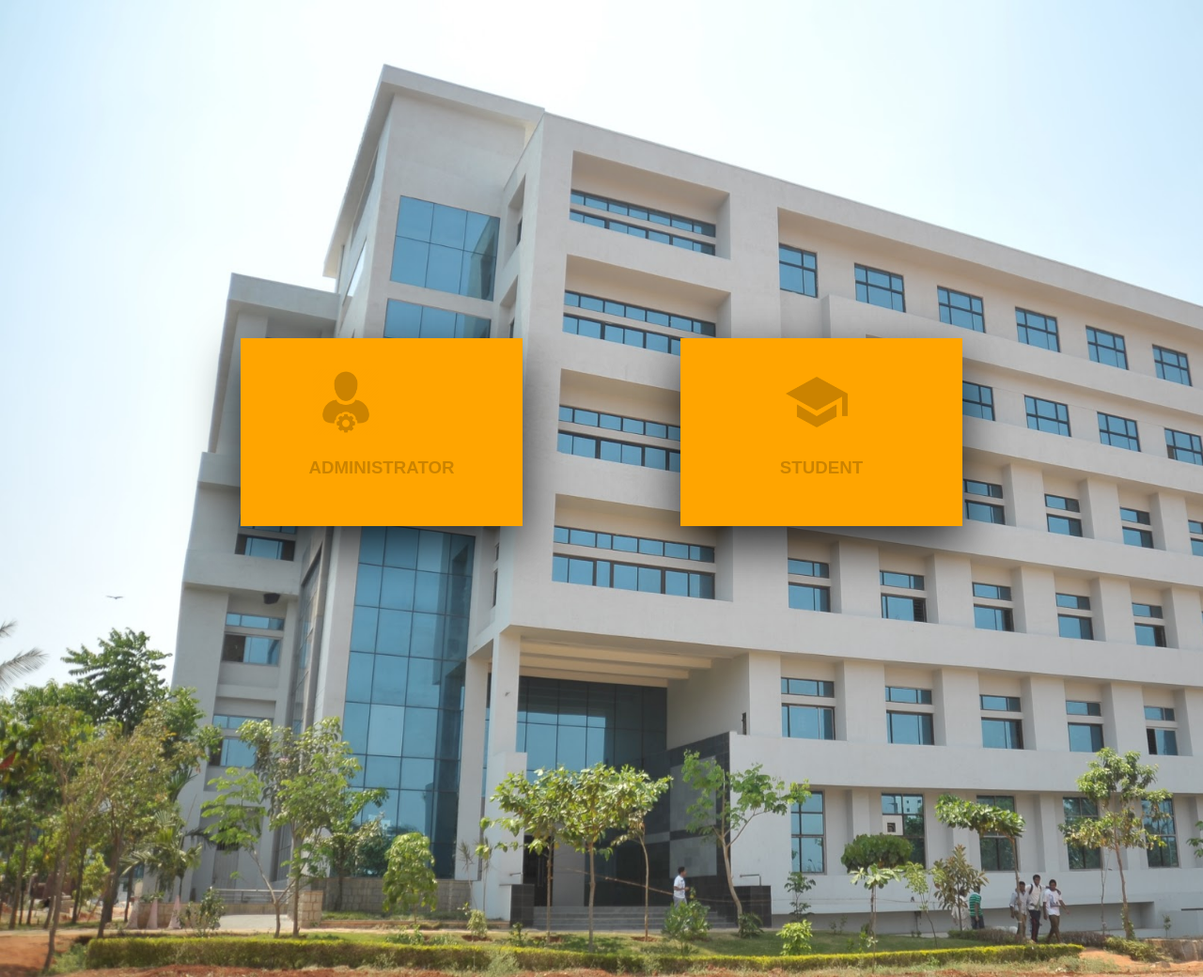
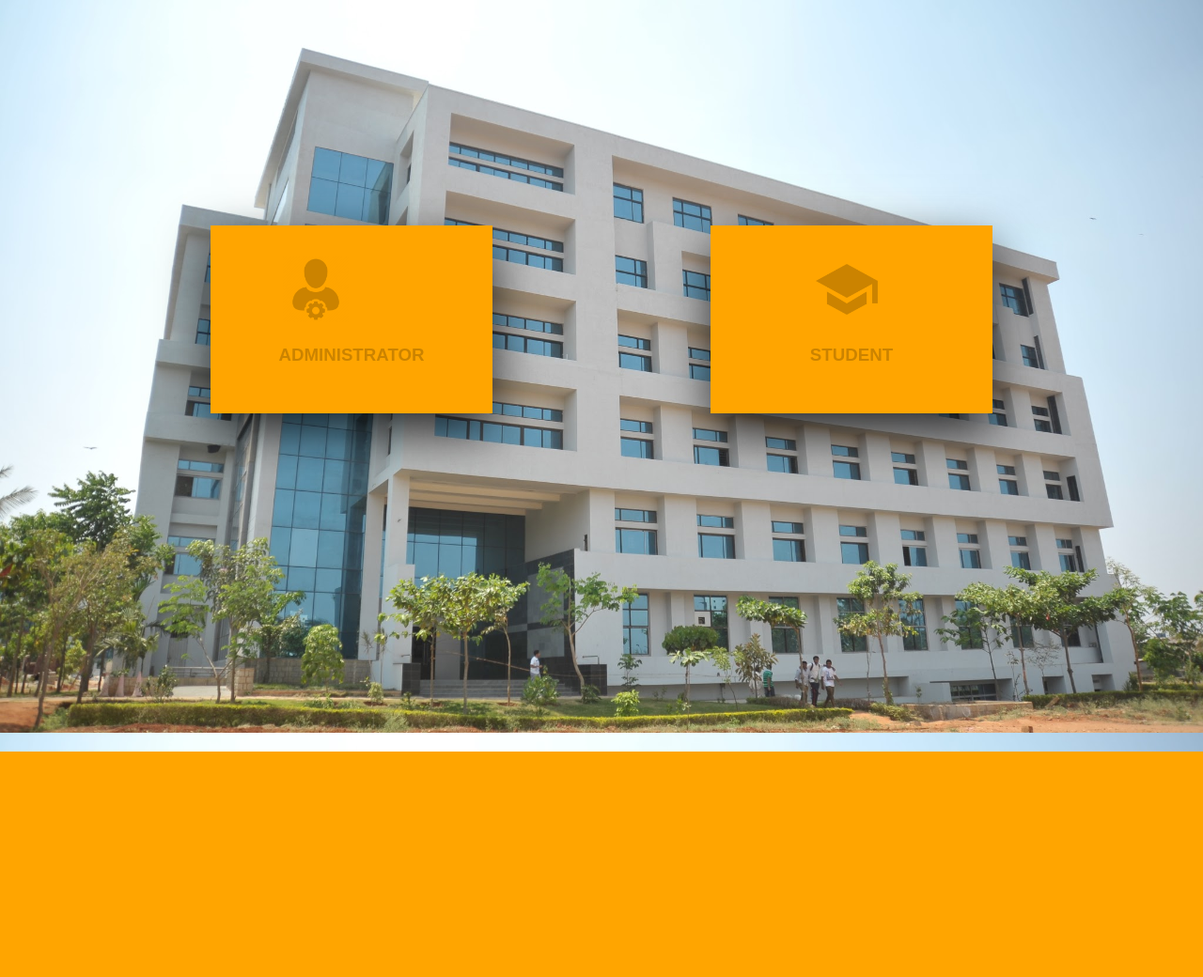
Before and after one commit to SXD390/ProjectPortal, a PHP site: page /modules/login_dashboard.php in a window 1280 px wide. Shown: the whole page at 94% size. After the commit the page ends 800 px from the top, so only its background shows below. Run offline with PHP 8.4, Linux system fonts and the light colour scheme.

Commit message:
Changed Login Dashboard back img res

```diff
--- a/css/a11.css
+++ b/css/a11.css
@@ -2,18 +2,20 @@ body
 {
 	margin: 0;
 	padding: 0;
-	min-height: 130vh;
-	background: #333;
 	display: flex;
-	justify-content: center;
-	align-items: center;
-	font-family: 'Nunito', sans-serif;
+ 	justify-content: center;
+ 	align-items: center;
+ 	min-height: 100vh;
+	background: orange;
+	background-size: 100% 780px;
+	background-image: url('../img/College.JPG');
+ 	font-family: 'Nunito', sans-serif;
 }
 .container
 {
-	width: 60%;
+	width: 65%;
 	margin-top: -120px;
-	height: 60%;
+	height: 90%;
 	display: flex;
 	justify-content: space-between;
 }
--- a/modules/login_dashboard.php
+++ b/modules/login_dashboard.php
@@ -11,7 +11,7 @@
 		<link rel="stylesheet" type="text/css" href="../css/a11.css">
 	</head>
 
-	<body style="background-image: url('../img/College.JPG'); background-size: cover;">
+	<body>
 		<div class="container">
 			<div class="card">
 				<div class="face face1">
```
